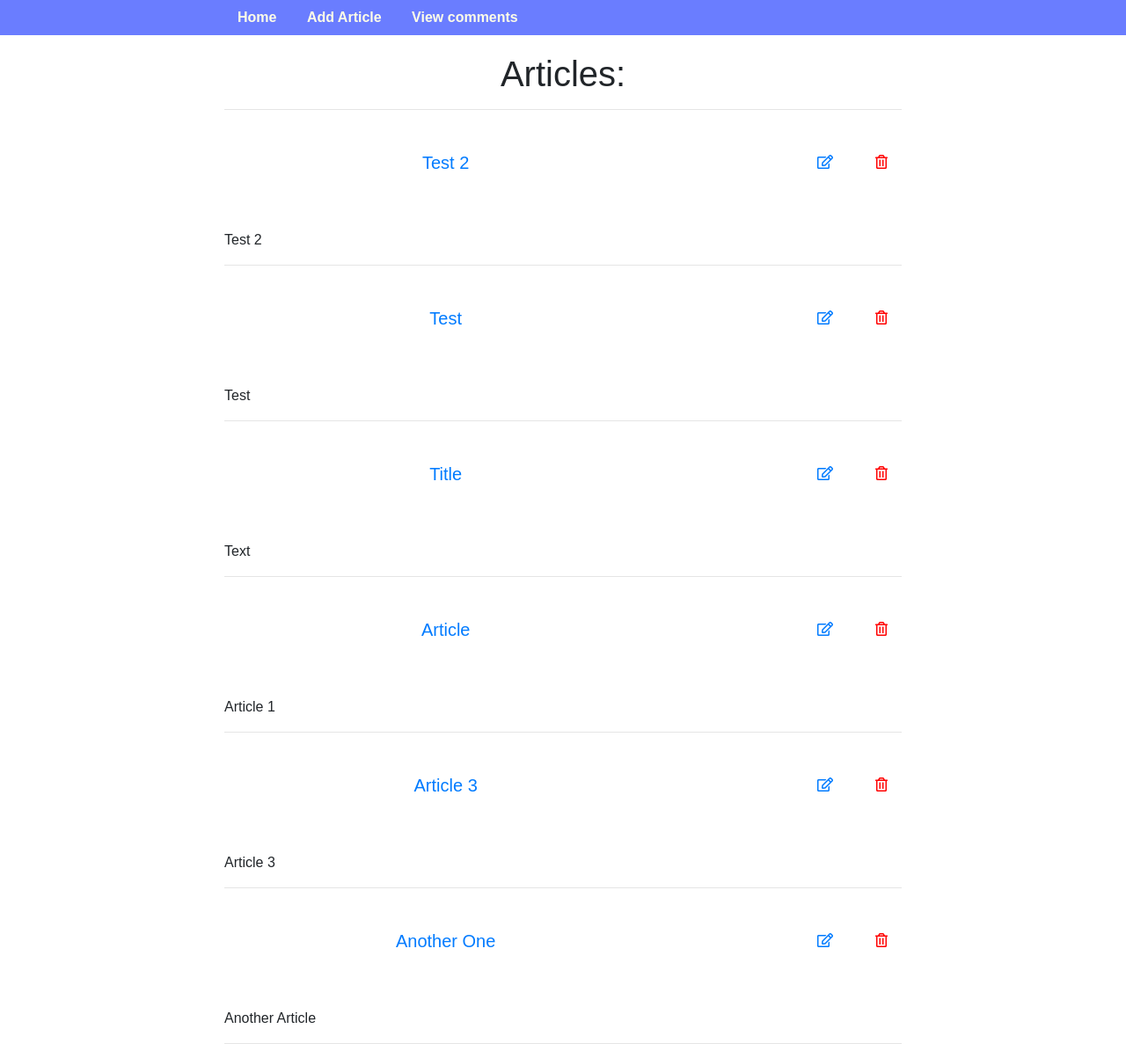
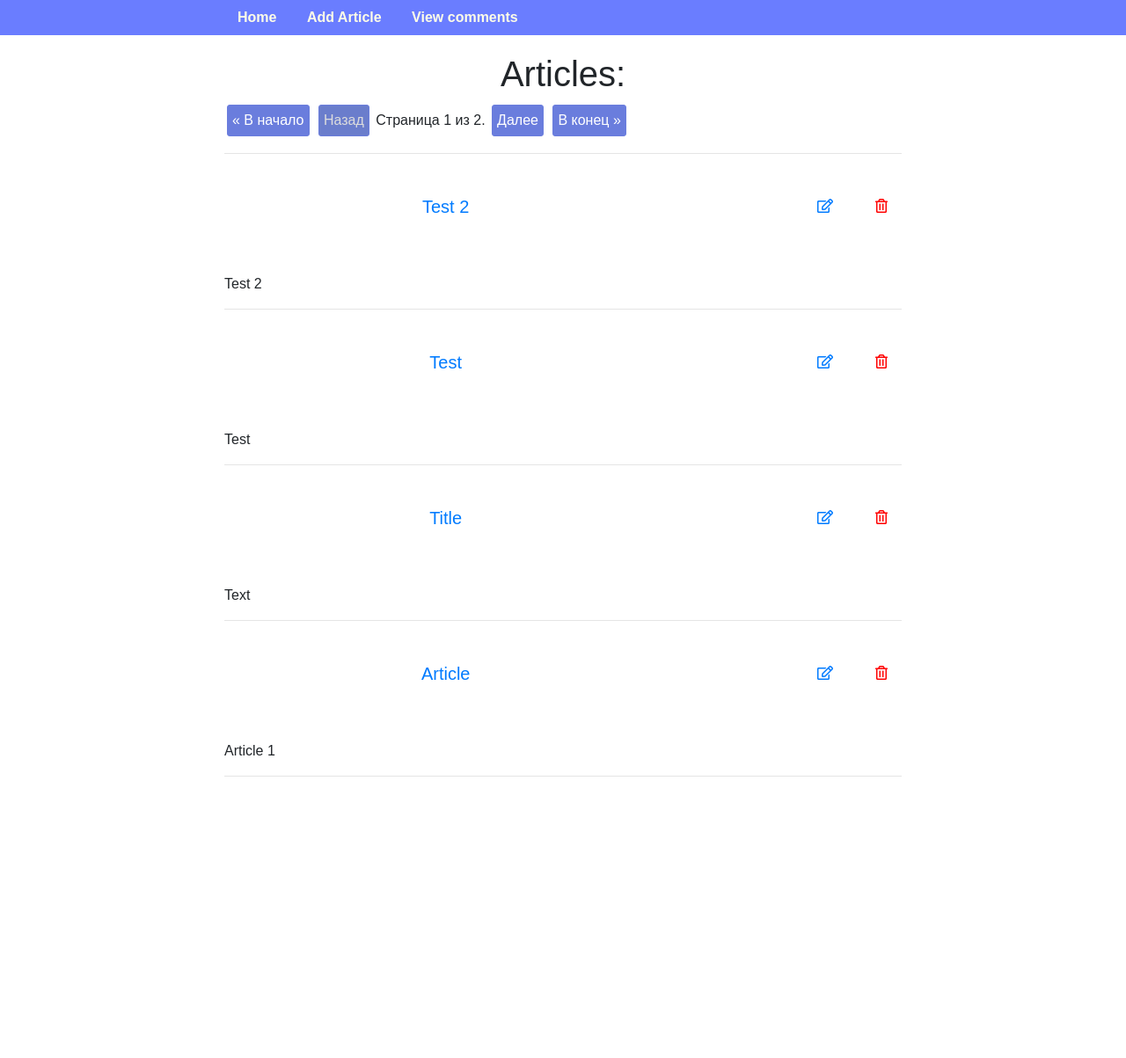
Before and after one commit to MuctepK/home_blog, a Django app: page / in a window 1280 px wide. Shown: the whole page at 88% size. After the commit the page ends 883 px from the top, so only its background shows below. Run offline with Django 3.2, Linux system fonts and the light colour scheme; data comes from the database, SQL or seed files in the repository; some libraries are stand-ins or nearby versions.

Commit message:
Added pagination

```diff
--- a/source/webapp/static/css/style.css
+++ b/source/webapp/static/css/style.css
@@ -2,6 +2,32 @@ body {
     font-family: Arial, sans-serif;
     margin-top: 60px;
 
+}
+.pagination {
+   text-align: center;
+}
+
+.pagination a, .pagination .page-disabled {
+   display: inline-block;
+   border: solid 1px #6a7ddd;
+   border-radius: 3px;
+   padding: 5px;
+   margin: 3px;
+}
+
+.pagination a {
+   background: #6a7ddd;
+   color: white;
+}
+
+.pagination a:hover {
+   background: #6a7dff;
+   text-decoration: underline;
+}
+
+.pagination .page-disabled {
+   background: #6a7dcc;
+   color: #dddddd
 }
 
 .navbar {
--- a/source/webapp/templates/article/index.html
+++ b/source/webapp/templates/article/index.html
@@ -7,6 +7,9 @@
 
 {% block content %}
     <h1>Articles:</h1>
+    {% if is_paginated %}
+   {% include 'partial/pagination.html' %}
+    {% endif %}
     <hr/>
     {% for article in articles %}
         <div class="row my-5">
--- /dev/null
+++ b/source/webapp/templates/partial/pagination.html
@@ -0,0 +1,41 @@
+<div class="pagination">
+
+    <span class="step-links">
+
+        <a href="?page=1">&laquo; В начало</a>
+
+        {% if page_obj.has_previous %}
+
+            <a href="?page={{ page_obj.previous_page_number }}">Назад</a>
+
+        {% else %}
+
+            <span class="page-disabled">Назад</span>
+
+        {% endif %}
+
+
+
+        <span class="current">
+
+            Страница {{ page_obj.number }} из {{ page_obj.paginator.num_pages }}.
+
+        </span>
+
+
+
+        {% if page_obj.has_next %}
+
+            <a href="?page={{ page_obj.next_page_number }}">Далее</a>
+
+        {% else %}
+
+            <span class="page-disabled">Далее</span>
+
+        {% endif %}
+
+        <a href="?page={{ page_obj.paginator.num_pages }}">В конец &raquo;</a>
+
+    </span>
+
+</div>
--- a/source/webapp/views/article_views.py
+++ b/source/webapp/views/article_views.py
@@ -2,17 +2,17 @@ from django.shortcuts import render, get_object_or_404, redirect
 from webapp.forms import ArticleForm, CommentInArticleForm
 from webapp.models import Article, Comment
 from django.views import View
-from django.views.generic import TemplateView
-from .base_views import ListView
+from django.views.generic import TemplateView, ListView
 
 
 class IndexView(ListView):
     template_name = 'article/index.html'
     model = Article
-    context_key = 'articles'
-
-    def get_objects(self):
-        return Article.objects.order_by('-created_at')
+    context_object_name = 'articles'
+    ordering = ['-created_at']
+    paginate_by = 4
+    paginate_orphans = 1
+    page_kwarg = 'page'
 
 class ArticleView(TemplateView):
     template_name = 'article/article.html'
--- a/source/webapp/views/comment_views.py
+++ b/source/webapp/views/comment_views.py
@@ -2,8 +2,7 @@ from django.shortcuts import render, get_object_or_404, redirect
 from webapp.forms import CommentForm, CommentInArticleForm
 from webapp.models import Article, Comment
 from django.views import View
-from django.views.generic import TemplateView
-from .base_views import ListView
+from django.views.generic import TemplateView, ListView
 
 
 class CommentView(ListView):
```
